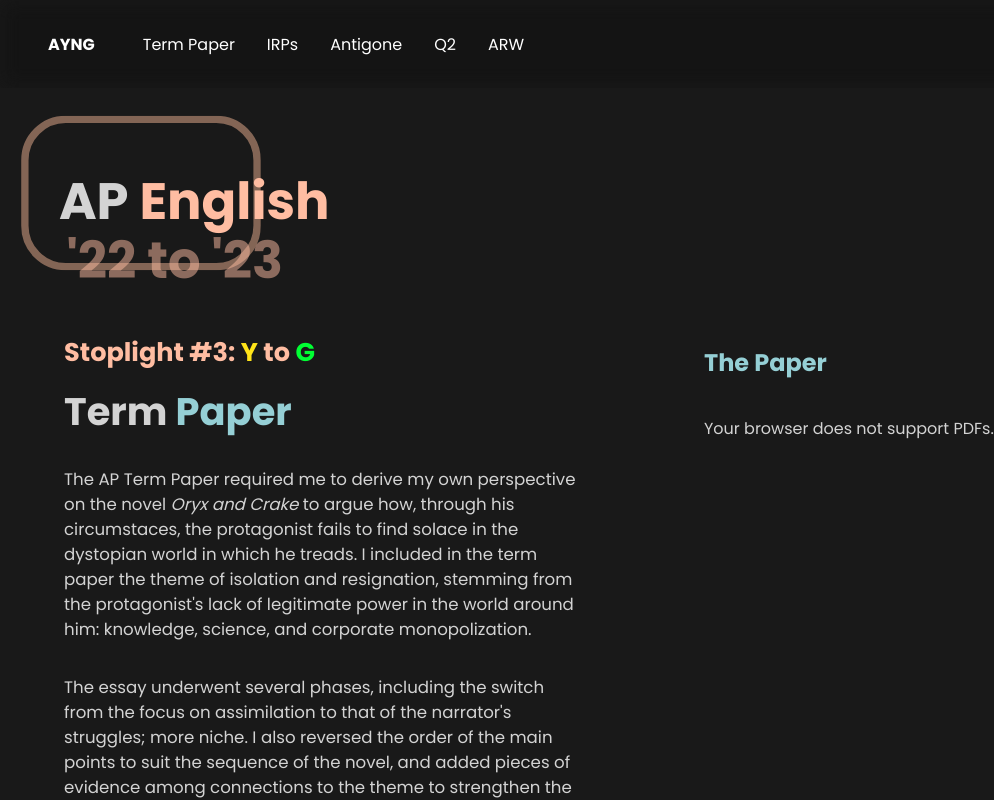
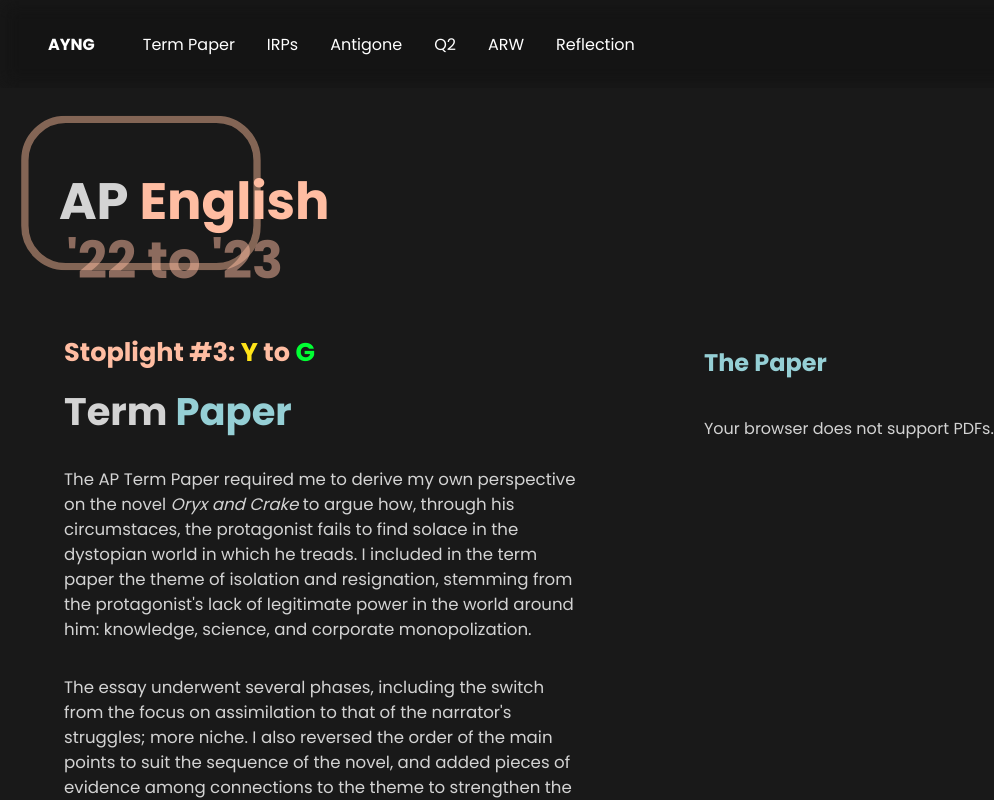
Before and after one commit to u759/website, a plain HTML site: page english.html in a window 1280 px wide. Shown: the top 800 px of the page, 0-994 px from the left. Drawn offline with Linux system fonts and the light colour scheme.

Commit message:
reflection nav

```diff
--- a/english.html
+++ b/english.html
@@ -25,6 +25,7 @@
                     <li class="hover-underline"><a href="#antigone">Antigone</a></li>
                     <li class="navwide hover-underline"><a href="#q2">Q2</a></li>
                     <li class="navwide hover-underline"><a href="#arw">ARW</a></li>
+                    <li class="navwide hover-underline"><a href="#reflection">Reflection</a></li>
                 </ul>
             </nav>
         </header>
```
